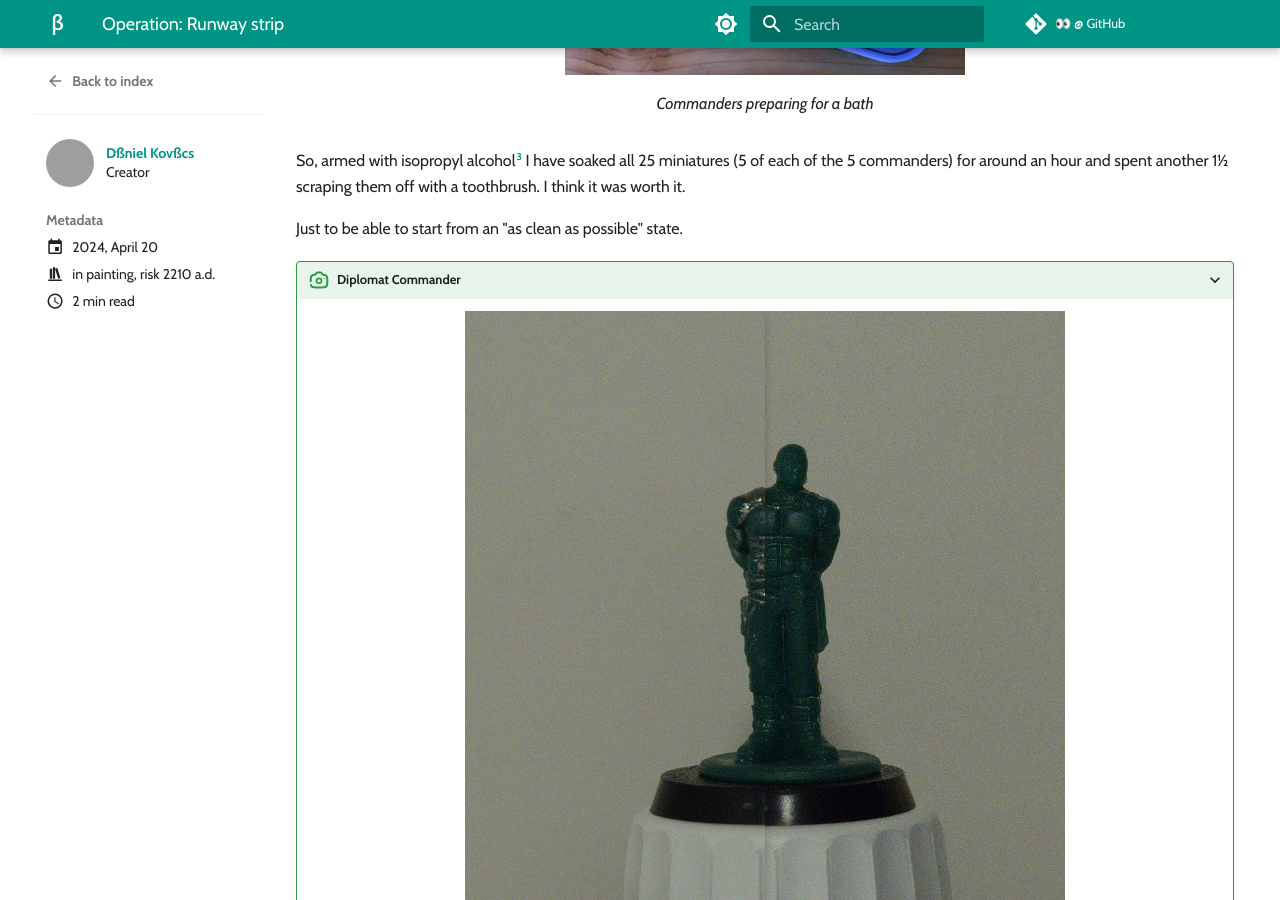
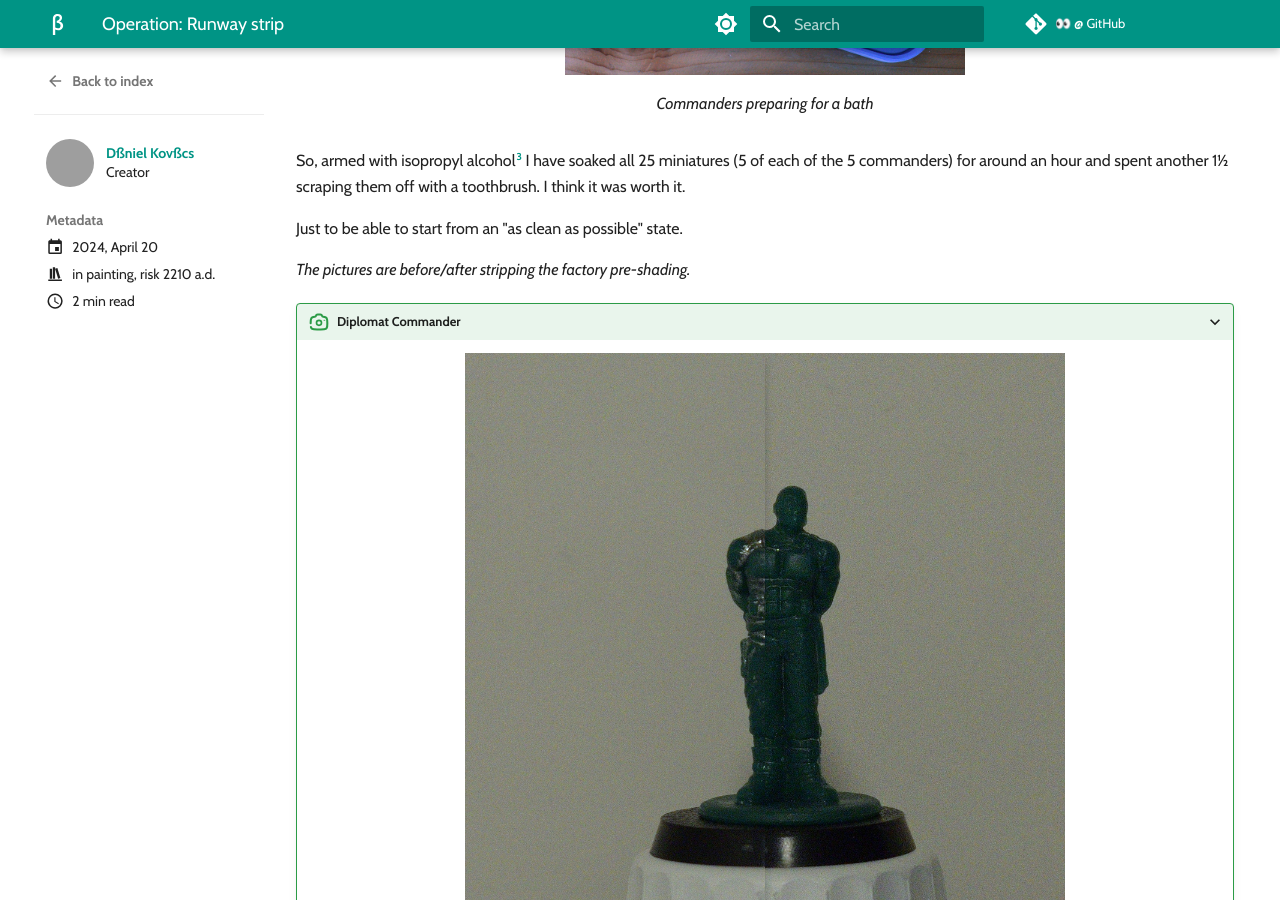
Before and after one commit to AFulgens/afulgens.github.io, an MkDocs documentation site: the page built from docs/posts/240420-operation-runway.md, in a window 1280 px wide and 900 px high, scrolled down 738 px. Built offline with MkDocs 1.6.1 and Material for MkDocs 9.7.7, drawn with Linux system fonts in a browser that asks for light colours; plug-ins that fetch from the network failed and are left out; comment, search, counter and statistics services are not loaded; some of the changed lines change nothing that is shown; some of the changed text lies outside the part shown; grey boxes are pictures that could not be loaded.

Commit message:
Minor fixes

```diff
--- a/docs/js/before-after.js
+++ b/docs/js/before-after.js
@@ -1,7 +1,8 @@
-var divisor = document.getElementsByClassName("divisor");
-var comparisonWidth = document.getElementsByClassName("comparison")[0].clientWidth;
-
-function moveDivisor(e) {
+async function moveDivisor(e) {
+    var divisor = document.getElementsByClassName("divisor");
+    while (document.getElementsByClassName("comparison")[0].clientWidth === undefined)
+      await new Promise(r => setTimeout(r, 1000));
+    var comparisonWidth = document.getElementsByClassName("comparison")[0].clientWidth;
     for (let pic of divisor) {
         pic.style.width = (e.offsetX * 100 / comparisonWidth) + "%";
     }
--- a/docs/posts/240420-operation-runway.md
+++ b/docs/posts/240420-operation-runway.md
@@ -39,6 +39,8 @@
 I think it was worth it.
 
 Just to be able to start from an "as clean as possible" state.
+
+_The pictures are before/after stripping the factory pre-shading._
 
 ???+ picture "Diplomat Commander"
 
@@ -82,7 +84,7 @@
     </div>
     </div>
 
-???+ picture "Naval Commander"
+???+ picture "Nuclear Commander"
 
     <div style="justify-content: center; display: flex;">
     <div class="comparison" onmousemove="moveDivisor(event)"
```
